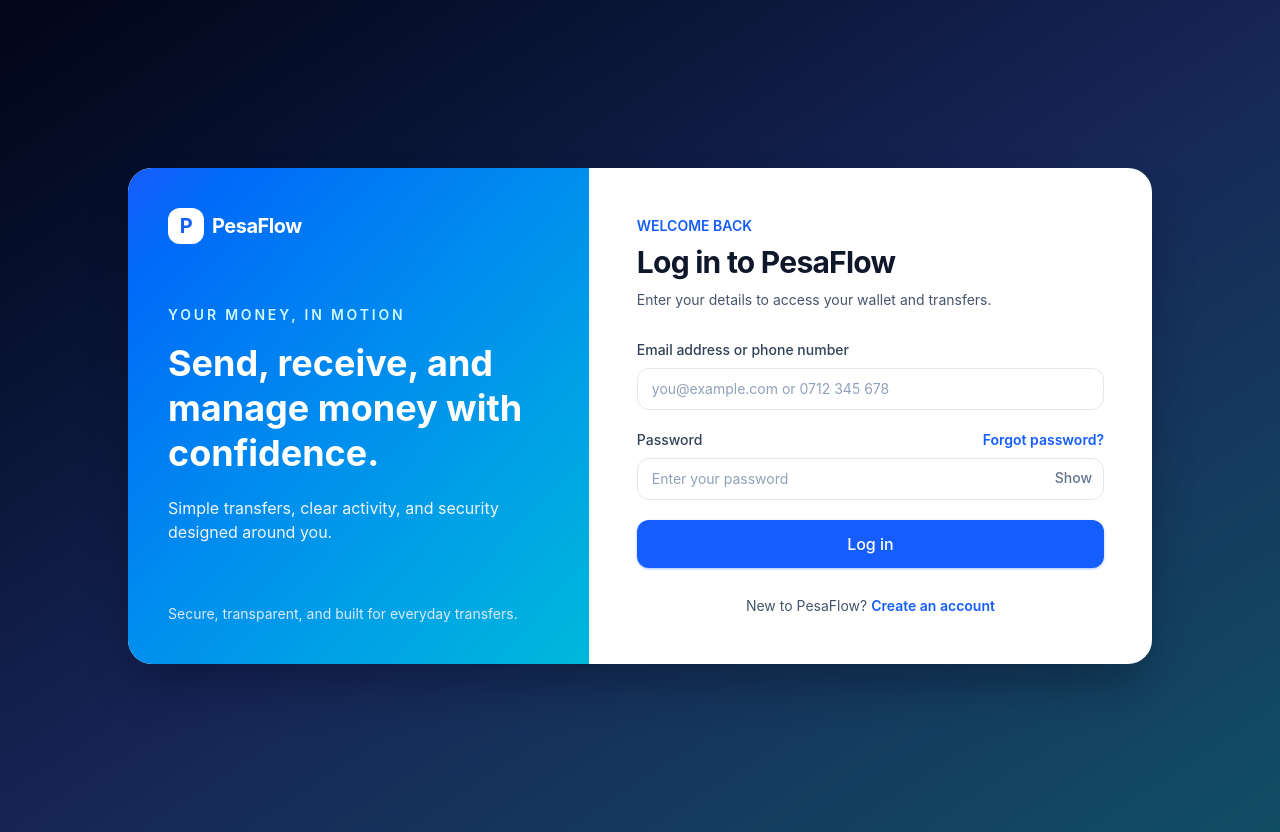
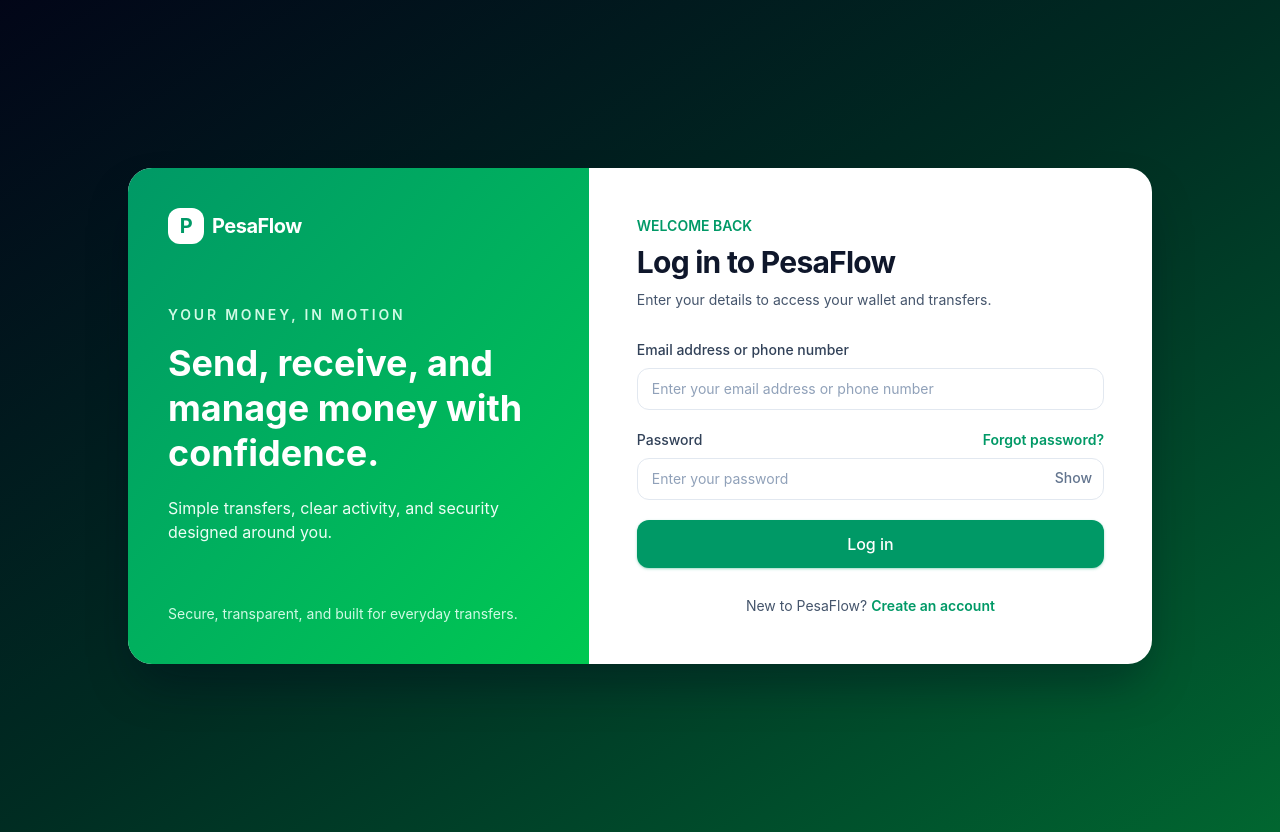
Before and after one commit to munroemil6-bot/pesaflow-frontend, a React (Vite) app: page /login in a window 1280 px wide. Built offline with nearby package versions, Linux system fonts and the light colour scheme.

Commit message:
style(auth): refresh login page with green theme

```diff
--- a/src/pages/Auth/Login.jsx
+++ b/src/pages/Auth/Login.jsx
@@ -108,24 +108,24 @@ export default function Login() {
   }
 
   return (
-    <main className="min-h-screen bg-gradient-to-br from-slate-950 via-blue-950 to-cyan-900 px-4 py-8 sm:px-6 sm:py-12">
+    <main className="min-h-screen bg-gradient-to-br from-slate-950 via-emerald-950 to-green-800 px-4 py-8 sm:px-6 sm:py-12">
       <div className="mx-auto flex min-h-[calc(100vh-4rem)] max-w-5xl items-center justify-center">
         <section className="grid w-full overflow-hidden rounded-3xl bg-white shadow-2xl shadow-slate-950/40 lg:grid-cols-[.9fr_1.1fr]">
-          <aside className="hidden bg-gradient-to-br from-blue-600 to-cyan-500 p-10 text-white lg:flex lg:flex-col lg:justify-between">
-            <Link to="/" className="inline-flex w-fit items-center gap-2 text-xl font-bold tracking-tight"><span className="grid h-9 w-9 place-items-center rounded-xl bg-white text-blue-600">P</span>PesaFlow</Link>
-            <div><p className="text-sm font-semibold uppercase tracking-[0.2em] text-cyan-100">Your money, in motion</p><h1 className="mt-4 text-4xl font-bold leading-tight">Send, receive, and manage money with confidence.</h1><p className="mt-5 max-w-sm text-blue-50">Simple transfers, clear activity, and security designed around you.</p></div>
-            <p className="text-sm text-blue-100">Secure, transparent, and built for everyday transfers.</p>
+          <aside className="hidden bg-gradient-to-br from-emerald-600 to-green-500 p-10 text-white lg:flex lg:flex-col lg:justify-between">
+            <Link to="/" className="inline-flex w-fit items-center gap-2 text-xl font-bold tracking-tight"><span className="grid h-9 w-9 place-items-center rounded-xl bg-white text-emerald-600">P</span>PesaFlow</Link>
+            <div><p className="text-sm font-semibold uppercase tracking-[0.2em] text-emerald-100">Your money, in motion</p><h1 className="mt-4 text-4xl font-bold leading-tight">Send, receive, and manage money with confidence.</h1><p className="mt-5 max-w-sm text-emerald-50">Simple transfers, clear activity, and security designed around you.</p></div>
+            <p className="text-sm text-emerald-100">Secure, transparent, and built for everyday transfers.</p>
           </aside>
           <div className="p-6 sm:p-10 lg:p-12">
-            <Link to="/" className="inline-flex items-center gap-2 text-lg font-bold text-blue-700 lg:hidden"><span className="grid h-8 w-8 place-items-center rounded-lg bg-blue-600 text-sm text-white">P</span>PesaFlow</Link>
-            <div className="mt-8 lg:mt-0"><p className="text-sm font-semibold text-blue-600">WELCOME BACK</p><h2 className="mt-2 text-3xl font-bold tracking-tight text-slate-900">Log in to PesaFlow</h2><p className="mt-2 text-sm leading-6 text-slate-600">Enter your details to access your wallet and transfers.</p></div>
+            <Link to="/" className="inline-flex items-center gap-2 text-lg font-bold text-emerald-700 lg:hidden"><span className="grid h-8 w-8 place-items-center rounded-lg bg-emerald-600 text-sm text-white">P</span>PesaFlow</Link>
+            <div className="mt-8 lg:mt-0"><p className="text-sm font-semibold text-emerald-600">WELCOME BACK</p><h2 className="mt-2 text-3xl font-bold tracking-tight text-slate-900">Log in to PesaFlow</h2><p className="mt-2 text-sm leading-6 text-slate-600">Enter your details to access your wallet and transfers.</p></div>
             {message && <div role="status" className="mt-6 rounded-xl border border-emerald-200 bg-emerald-50 px-4 py-3 text-sm text-emerald-800">{message}</div>}
             <form className="mt-7 space-y-5" onSubmit={handleSubmit} noValidate>
-              <Input label="Email address or phone number" id="emailOrPhone" name="emailOrPhone" value={formData.emailOrPhone} onChange={handleChange} placeholder="you@example.com or 0712 345 678" autoComplete="username" error={errors.emailOrPhone} />
-              <div><div className="mb-2 flex items-center justify-between gap-3"><label htmlFor="password" className="block text-sm font-medium text-slate-700">Password</label><Link to="/auth/forgot-password" className="text-sm font-semibold text-blue-600 hover:text-blue-700 hover:underline">Forgot password?</Link></div><div className="relative"><Input id="password" name="password" type={showPassword ? 'text' : 'password'} value={formData.password} onChange={handleChange} placeholder="Enter your password" autoComplete="current-password" error={errors.password} className="pr-16" /><button type="button" onClick={() => setShowPassword((visible) => !visible)} className="absolute right-3 top-2.5 text-sm font-medium text-slate-500 hover:text-blue-600" aria-label={showPassword ? 'Hide password' : 'Show password'}>{showPassword ? 'Hide' : 'Show'}</button></div></div>
-              <Button type="submit" fullWidth size="lg" disabled={isLoading}>{isLoading ? 'Logging in…' : 'Log in'}</Button>
+              <Input label="Email address or phone number" id="emailOrPhone" name="emailOrPhone" value={formData.emailOrPhone} onChange={handleChange} placeholder="Enter your email address or phone number" autoComplete="username" error={errors.emailOrPhone} />
+              <div><div className="mb-2 flex items-center justify-between gap-3"><label htmlFor="password" className="block text-sm font-medium text-slate-700">Password</label><Link to="/auth/forgot-password" className="text-sm font-semibold text-emerald-600 hover:text-emerald-700 hover:underline">Forgot password?</Link></div><div className="relative"><Input id="password" name="password" type={showPassword ? 'text' : 'password'} value={formData.password} onChange={handleChange} placeholder="Enter your password" autoComplete="current-password" error={errors.password} className="pr-16" /><button type="button" onClick={() => setShowPassword((visible) => !visible)} className="absolute right-3 top-2.5 text-sm font-medium text-slate-500 hover:text-emerald-600" aria-label={showPassword ? 'Hide password' : 'Show password'}>{showPassword ? 'Hide' : 'Show'}</button></div></div>
+              <Button type="submit" fullWidth size="lg" disabled={isLoading} className="bg-emerald-600 shadow-emerald-600/30 hover:bg-emerald-700 focus:ring-emerald-500/40">{isLoading ? 'Logging in…' : 'Log in'}</Button>
             </form>
-            <p className="mt-7 text-center text-sm text-slate-600">New to PesaFlow? <Link to="/auth/register" className="font-semibold text-blue-600 hover:text-blue-700 hover:underline">Create an account</Link></p>
+            <p className="mt-7 text-center text-sm text-slate-600">New to PesaFlow? <Link to="/auth/register" className="font-semibold text-emerald-600 hover:text-emerald-700 hover:underline">Create an account</Link></p>
           </div>
         </section>
       </div>
```
